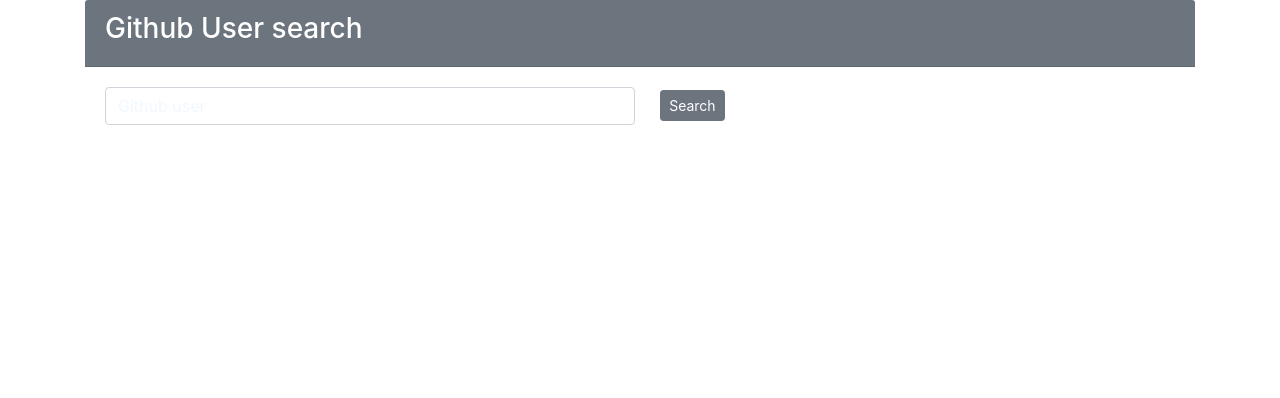
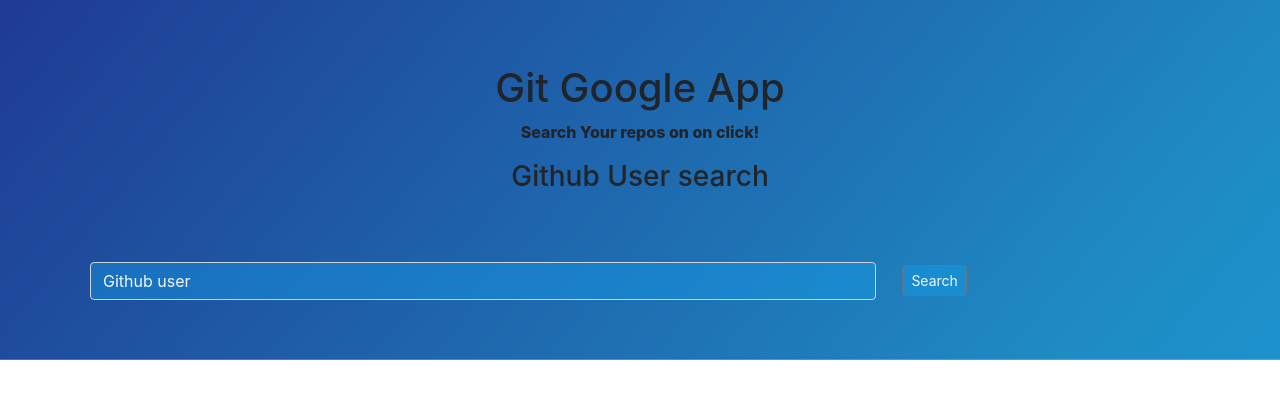
Before and after one commit to Brayoh-ux/Git-App, an Angular app: page / in a window 1280 px wide. Shown: the top 398 px of the page. Built offline with nearby package versions, Linux system fonts and the light colour scheme.

Commit message:
remove unnecessary classes

```diff
--- a/src/app/search/search.component.html
+++ b/src/app/search/search.component.html
@@ -1,19 +1,14 @@
-<div class="container">
-  <div class="row">
-    <div class="col">
-      <div class="card-header bg-secondary text-white">
+<div class="container-fluid">
+  <h1>Git Google App</h1>
+  <p>Search Your repos on on click! </p>
   <h3>Github User search</h3>
-      </div>
-      <div class="card-body">
+  <div class="card-body container">
     <form (submit)='searchUser()' class="form-inline">
-          <div class="form-group">
-            <input [(ngModel)]="githubUser" name="user" type="search" size="45" class="form-control" placeholder="Github user"><span>bro</span>
+      <div class="form-group search">
+        <input [(ngModel)]="githubUser" name="user" type="search" size="70" class="form-control" placeholder="Github user" required><span>bro</span>
         <input type="submit" value="Search" class="btn btn-secondary btn-sm ">
       </div>
     </form>
-      </div>
-    </div>
-  </div>
     <div class="row">
       <div class="col">
         <app-profile [githubProfile]="gihubProfile"></app-profile>
@@ -21,7 +16,8 @@
     </div>
     <div class="row">
       <div class="col">
-      <app-repos></app-repos>
+        <app-repos [githubRepos]='githubRepos' ></app-repos>
       </div>
     </div>
   </div>
+</div>
```
Lines whose indentation alone changed are shown as unchanged.
